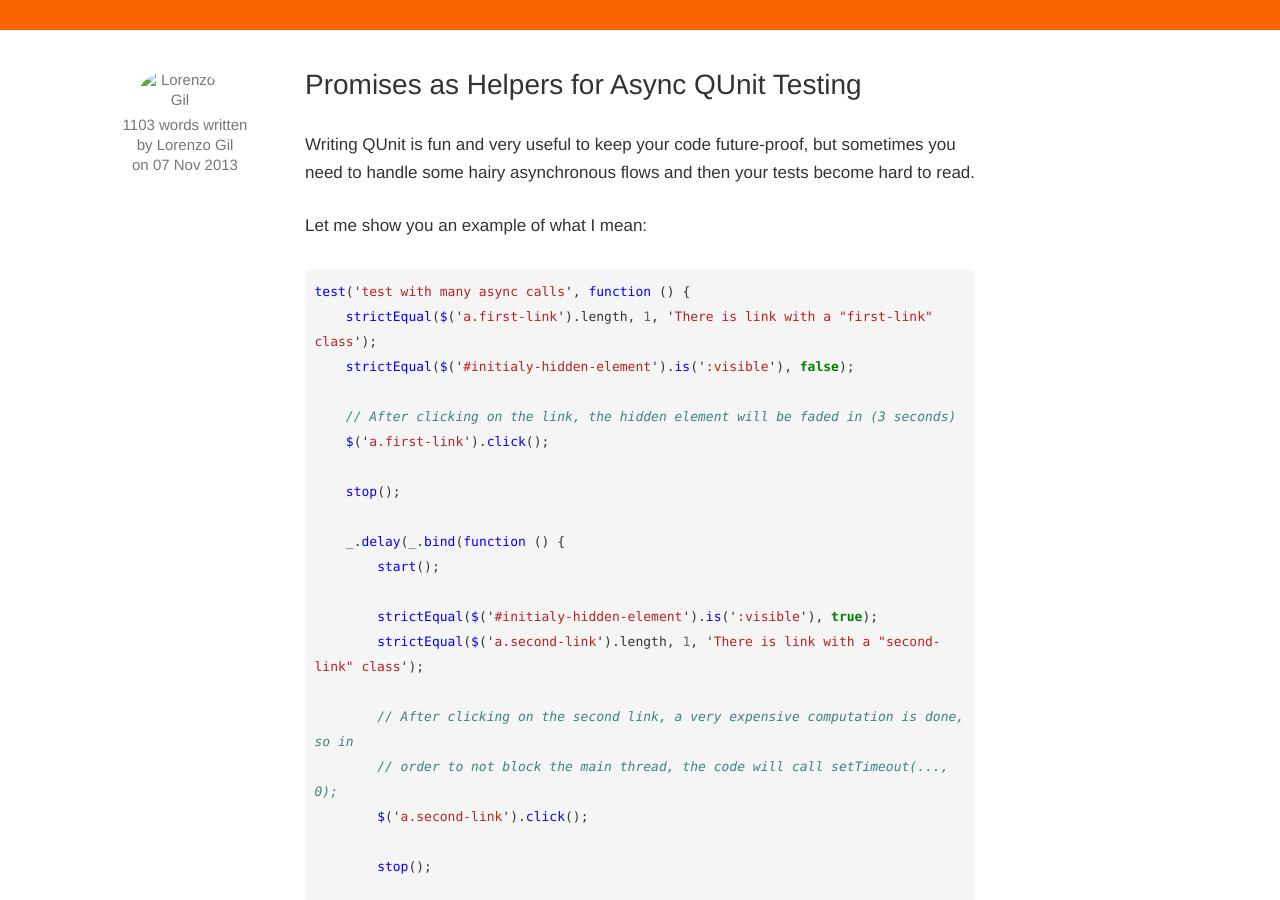
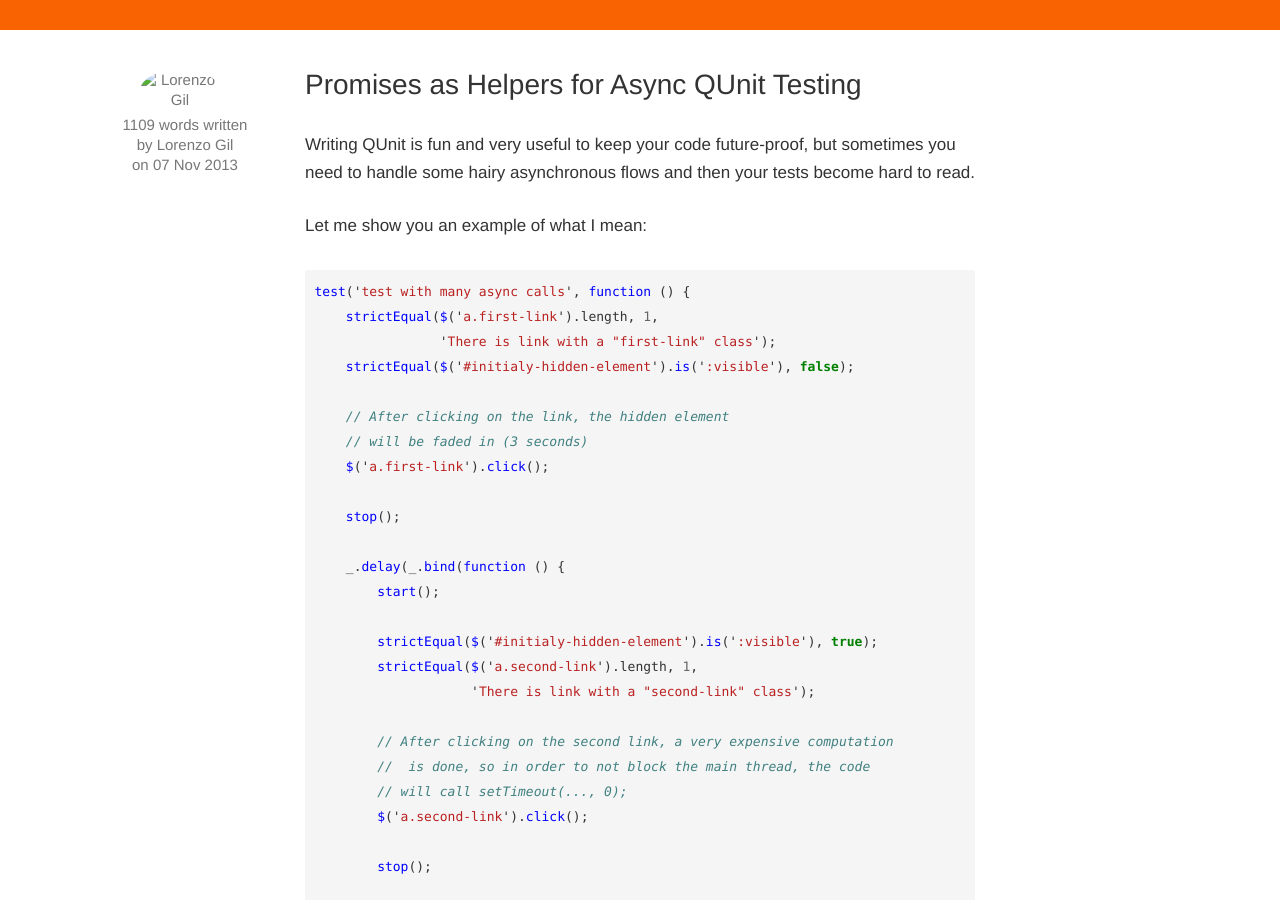
Before and after one commit to profnandaa/redbeacon.github.io, a Jekyll site: the page built from _posts/2013-11-7-Promises-as-Helpers-for-Async-QUnit-Testing.markdown, in a window 1280 px wide and 900 px high. Built offline with Jekyll 4.4.1, drawn with Linux system fonts in a browser that asks for light colours; nearby versions of some CDN libraries; Markdown is read by kramdown in place of the engine named in the settings; some of the changed text lies outside the part shown.

Commit message:
Fit lines in 80 characters

```diff
--- a/_posts/2013-11-7-Promises-as-Helpers-for-Async-QUnit-Testing.markdown
+++ b/_posts/2013-11-7-Promises-as-Helpers-for-Async-QUnit-Testing.markdown
@@ -12,10 +12,12 @@
 
 {% highlight javascript %}
 test('test with many async calls', function () {
-    strictEqual($('a.first-link').length, 1, 'There is link with a "first-link" class');
+    strictEqual($('a.first-link').length, 1,
+                'There is link with a "first-link" class');
     strictEqual($('#initialy-hidden-element').is(':visible'), false);
 
-    // After clicking on the link, the hidden element will be faded in (3 seconds)
+    // After clicking on the link, the hidden element
+    // will be faded in (3 seconds)
     $('a.first-link').click();
 
     stop();
@@ -24,10 +26,12 @@
         start();
 
         strictEqual($('#initialy-hidden-element').is(':visible'), true);
-        strictEqual($('a.second-link').length, 1, 'There is link with a "second-link" class');
+        strictEqual($('a.second-link').length, 1,
+                    'There is link with a "second-link" class');
 
-        // After clicking on the second link, a very expensive computation is done, so in
-        // order to not block the main thread, the code will call setTimeout(..., 0);
+        // After clicking on the second link, a very expensive computation
+        //  is done, so in order to not block the main thread, the code
+        // will call setTimeout(..., 0);
         $('a.second-link').click();
 
         stop();
@@ -36,7 +40,8 @@
             start();
 
             strictEqual($('#expensive-computation-result').text(), '3.1416');
-            strictEqual($('a.third-link').length, 1, 'There is link with a "third-link" class');
+            strictEqual($('a.third-link').length, 1,
+                        'There is link with a "third-link" class');
             strictEqual($('#streched-element').width(), 10);
 
             // After clicking on the third link, there will be an animation
@@ -57,7 +62,8 @@
 
 {% highlight javascript %}
 test('test with many async calls', function () {
-    strictEqual($('a.first-link').length, 1, 'There is link with a "first-link" class');
+    strictEqual($('a.first-link').length, 1,
+                'There is link with a "first-link" class');
     strictEqual($('#initialy-hidden-element').is(':visible'), false);
 
     // After clicking on the link, the hidden element will be faded in (3 seconds)
@@ -65,16 +71,19 @@
 
     var secondStep = createDelayedStep(function () {
         strictEqual($('#initialy-hidden-element').is(':visible'), true);
-        strictEqual($('a.second-link').length, 1, 'There is link with a "second-link" class');
+        strictEqual($('a.second-link').length, 1,
+                      'There is link with a "second-link" class');
 
-        // After clicking on the second link, a very expensive computation is done so in
-        // order to not block the main thread, the code will call setTimeout(..., 0);
+        // After clicking on the second link, a very expensive computation
+        // is done so in order to not block the main thread, the code will
+        //  call setTimeout(..., 0);
         $('a.second-link').click();
     }, 3000, this);
 
     var thirdStep = createDeferredStep(function () {
         strictEqual($('#expensive-computation-result').text(), '3.1416');
-        strictEqual($('a.third-link').length, 1, 'There is link with a "third-link" class');
+        strictEqual($('a.third-link').length, 1,
+                    'There is link with a "third-link" class');
         strictEqual($('#streched-element').width(), 10);
 
         // After clicking on the third link there will be an animation
```
